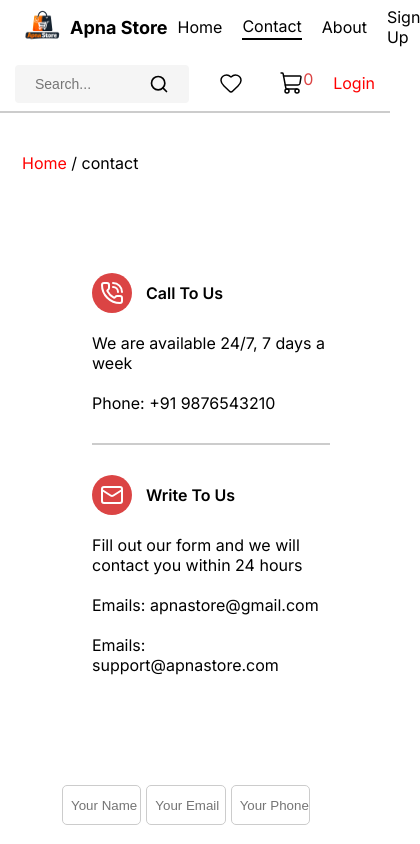
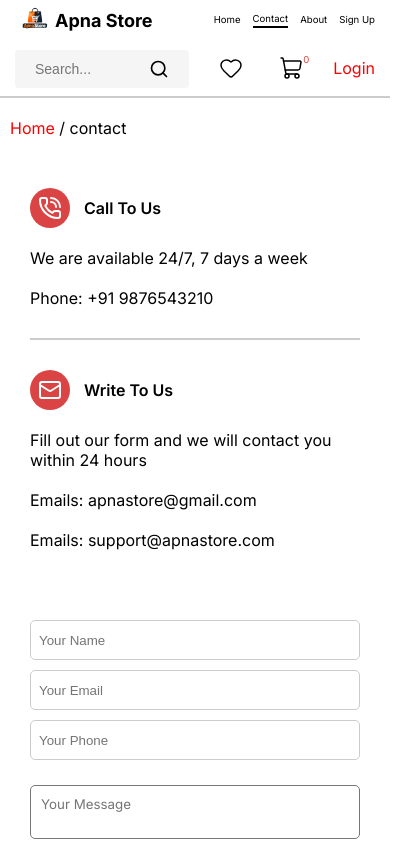
Before and after one commit to satyam-prajapati065/ApnaStore-E-commerce, a React (Vite) app: page /contact in a window 390 px wide. Shown: the top 844 px of the page, 420 px wide, since content can reach past the window. Built offline with nearby package versions, Linux system fonts and the light colour scheme; no server answers.

Commit message:
Add responsive

```diff
--- a/src/App.css
+++ b/src/App.css
@@ -518,6 +518,7 @@ button {
   justify-content: space-between;
   padding-right: 0px;
 
+
   span {
     font-weight: bold;
     font-size: 1.7rem;
@@ -1002,6 +1003,7 @@ button {
     justify-content: center;
 
     .not-found-404 {
+      text-align: center;
       font-size: 5rem;
       font-weight: 500;
     }
@@ -1108,7 +1110,18 @@ button {
 @media (max-width: 768px) {
 
   .main-container {
-    padding-left: 2px !important;
+    padding: 20px 10px;
+
+  }
+
+  .cart-box1 {
+    padding: 15px 0px;
+  }
+
+  .left-right-toggle {
+    button {
+      margin-right: 0px !important;
+    }
   }
 
   .navbar-container {
@@ -1119,6 +1132,20 @@ button {
     padding-bottom: 0.5rem;
   }
 
+  .brandLogoBox {
+    img {
+      height: 40px;
+    }
+
+    .logo {
+      font-size: 18px;
+    }
+  }
+
+  .nav-item {
+    font-size: 0.6rem;
+  }
+
   .navbar-left {
     width: 100%;
     justify-content: space-between;
@@ -1127,6 +1154,7 @@ button {
 
   .menus {
     /* display: none; */
+    gap: 12px !important;
   }
 
   .search-input-box {
@@ -1176,7 +1204,7 @@ button {
 
   .customer-supports-benifits {
     flex-direction: column;
-    gap: 20px;
+    gap: 40px;
   }
 
   .footer-content {
@@ -1199,13 +1227,31 @@ button {
   }
 
   .contact-container {
-    padding: 20px;
+    /* padding: 20px; */
+  }
+
+  .contact-info {
+    margin: 0px 0 0px 0px;
+  }
+
+  .contact-form {
+    padding: 0;
+
+    textarea {
+      width: 100%;
+    }
+
+    .input-box-container {
+      flex-direction: column;
+      gap: 10px;
+    }
   }
 
   .contact-form button {
     width: 100%;
     margin-left: 0;
   }
+
 
   .signup-container {
     padding-right: 0;
@@ -1227,6 +1273,17 @@ button {
       width: 20px;
       border-radius: 4px;
     }
+
+    margin-top: 0px;
+  }
+
+  .not-found-container {
+    .not-found-main-container {
+      .not-found-404 {
+        font-size: 3rem;
+      }
+
+    }
   }
 }
 
--- a/src/pages/Cart.jsx
+++ b/src/pages/Cart.jsx
@@ -13,11 +13,18 @@ function Cart() {
 
   const navigate = useNavigate();
 
+  const isLoggedIn = localStorage.getItem("isLoggedIn") === "true";
   return (
     <div className="display-cart-container">
       <nav className="breadcrumbs">
         <Breadcrumbs />
       </nav>
+      {!isLoggedIn ? (
+        <>
+          <p>Please Login</p>
+          <button onClick={() => navigate("/login")}>Go to Login</button>
+        </>
+      ) : (
         <div className="main-cart-container">
           <section className="cart-table">
             <table>
@@ -124,6 +131,7 @@ function Cart() {
             </div>
           </section>
         </div>
+      )}
       <Support />
     </div>
   );
```
Lines whose indentation alone changed are shown as unchanged.
